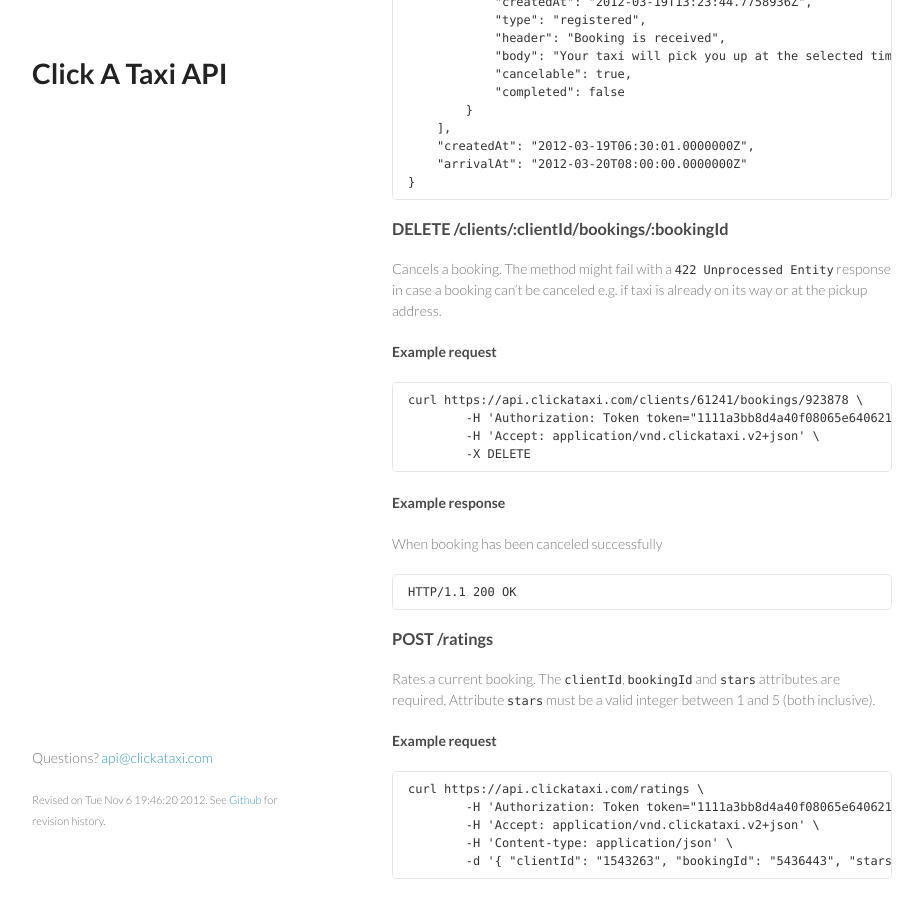
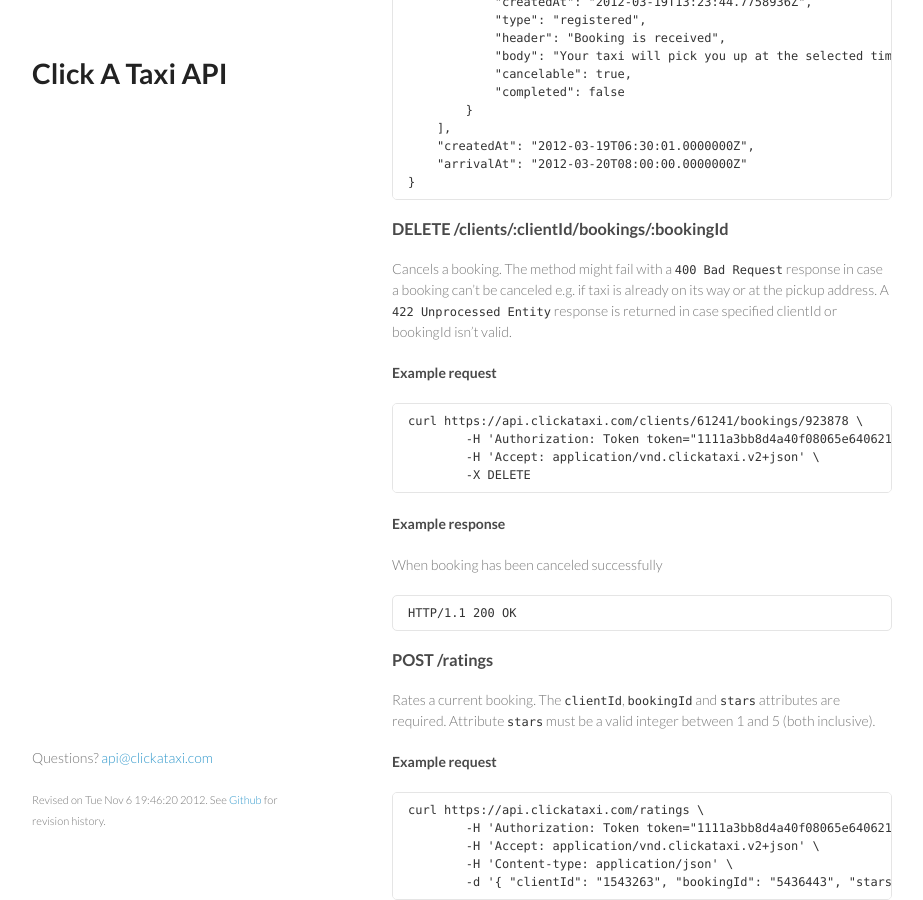
Before and after one commit to clickataxi/api-documentation, a Jekyll site: the page built from index.md, in a window 1280 px wide and 900 px high, scrolled down 14549 px. Shown: the whole window, without its empty margins (178-1101 px from the left). Built offline with Jekyll 4.4.1, drawn with Linux system fonts in a browser that asks for light colours; Markdown is read by kramdown in place of the engine named in the settings.

Commit message:
Updates bookings DELETE request to confirm to updated return status

```diff
--- a/index.md
+++ b/index.md
@@ -797,7 +797,8 @@
 
 ### DELETE /clients/:clientId/bookings/:bookingId
 
-Cancels a booking. The method might fail with a `422 Unprocessed Entity` response in case a booking can't be canceled e.g. if taxi is already on its way or at the pickup address.
+Cancels a booking. The method might fail with a `400 Bad Request` response in case a booking can't be canceled e.g. if taxi is already on its way or at the pickup address. A `422 Unprocessed Entity` response is returned in case specified clientId or bookingId isn't valid.
+
 
 #### Example request
 
```
